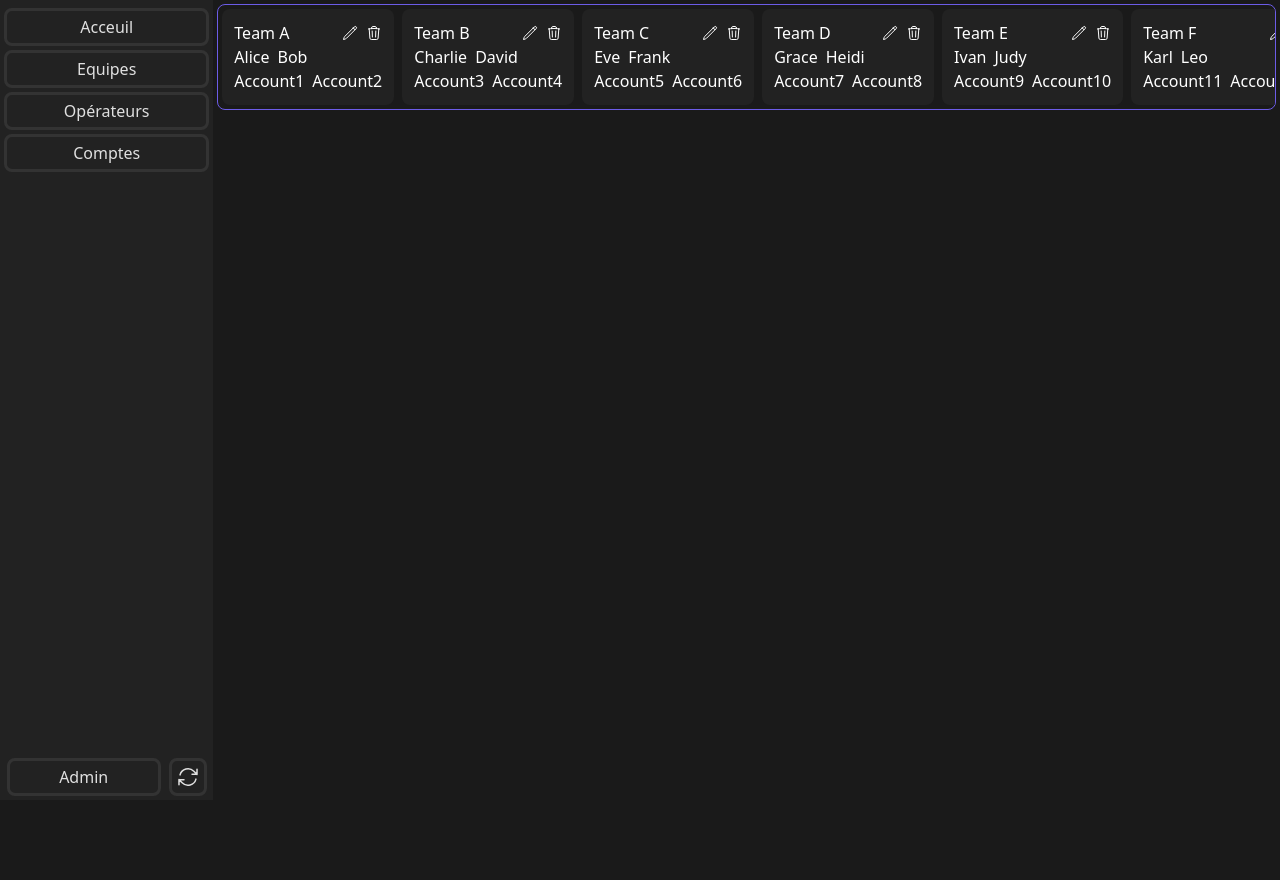
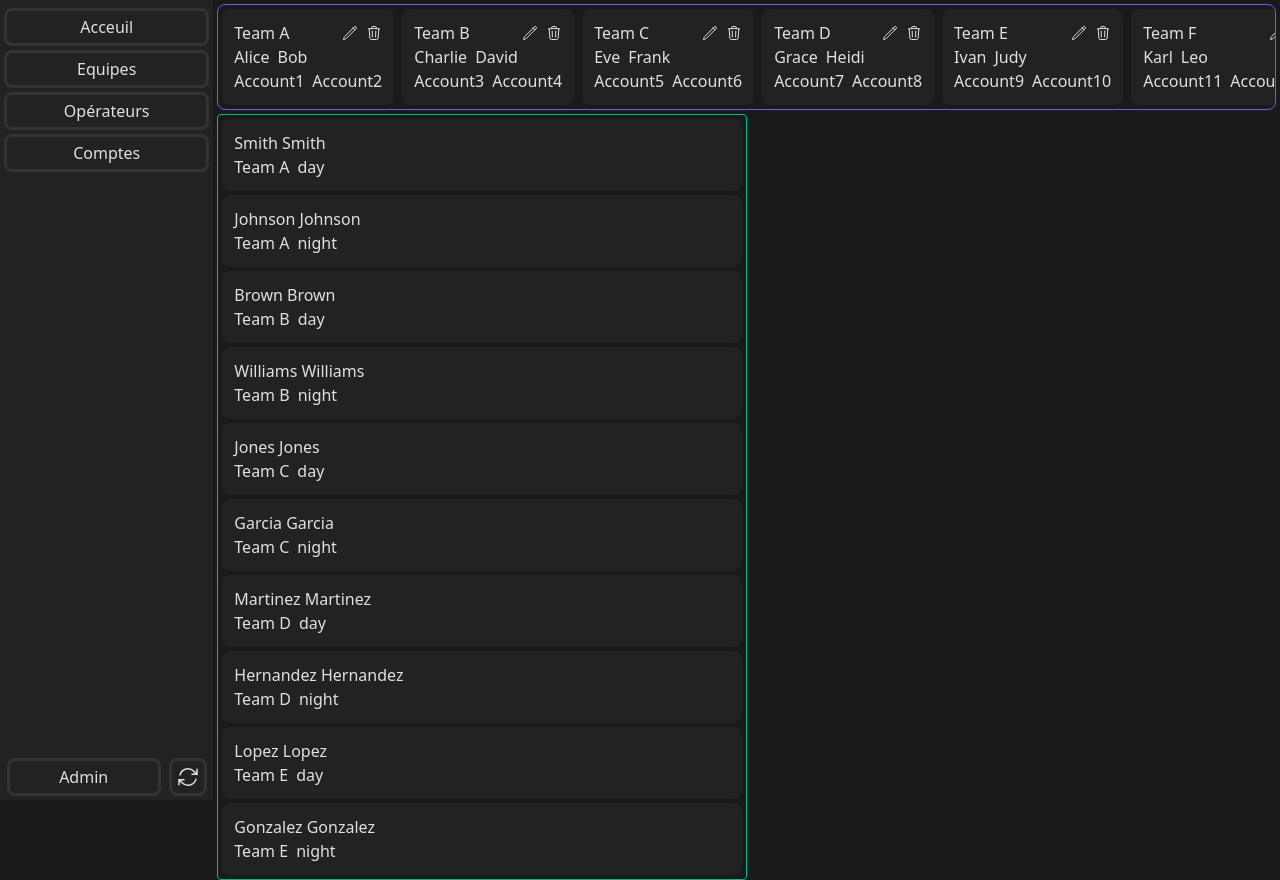
Before and after one commit to wallcreation/OPS-Front, a Vue app: page /admin/dashboard in a window 1280 px wide. Before the commit the page ends 800 px from the top, so only its background shows below. Built offline with nearby package versions, Linux system fonts and the light colour scheme.

Commit message:
feat: add OperatorCard component and integrate it into AdminDashboard

```diff
--- a/src/components/AdminDashboard.vue
+++ b/src/components/AdminDashboard.vue
@@ -1,5 +1,6 @@
 <script setup>
 import TeamCard from './TeamCard.vue'
+import OperatorCard from './OperatorCard.vue'
 import { ref } from 'vue'
 const teams = ref([
   { id: 1, name: 'Team A', operators: ['Alice', 'Bob'], accounts: ['Account1', 'Account2'] },
@@ -13,9 +14,21 @@ const teams = ref([
   { id: 9, name: 'Team I', operators: ['Quentin', 'Rupert'], accounts: ['Account17', 'Account18'] },
   { id: 10, name: 'Team J', operators: ['Sybil', 'Trent'], accounts: ['Account19', 'Account20'] },
 ])
+const operators = ref([
+  { id: 1, fname: 'Alice', lname: 'Smith', team: 'Team A', workat: 'day' },
+  { id: 2, fname: 'Bob', lname: 'Johnson', team: 'Team A', workat: 'night' },
+  { id: 3, fname: 'Charlie', lname: 'Brown', team: 'Team B', workat: 'day' },
+  { id: 4, fname: 'David', lname: 'Williams', team: 'Team B', workat: 'night' },
+  { id: 5, fname: 'Eve', lname: 'Jones', team: 'Team C', workat: 'day' },
+  { id: 6, fname: 'Frank', lname: 'Garcia', team: 'Team C', workat: 'night' },
+  { id: 7, fname: 'Grace', lname: 'Martinez', team: 'Team D', workat: 'day' },
+  { id: 8, fname: 'Heidi', lname: 'Hernandez', team: 'Team D', workat: 'night' },
+  { id: 9, fname: 'Ivan', lname: 'Lopez', team: 'Team E', workat: 'day' },
+  { id: 10, fname: 'Judy', lname: 'Gonzalez', team: 'Team E', workat: 'night' },
+])
 </script>
 <template>
-  <main class="p-1 w-5/6">
+  <main class="p-1 w-5/6 h-screen text-[#E0E0E0]">
     <div class="w-full flex rounded-lg border-1 border-[#6C5CE7] overflow-x-auto">
       <TeamCard
         v-for="team in teams"
@@ -26,5 +39,19 @@ const teams = ref([
         class="m-1 rounded-lg"
       />
     </div>
+    <div class="w-1/2 mt-1">
+      <div class="rounded border-1 border-[#00B894] overflow-y-auto">
+          <OperatorCard
+            v-for="operator in operators"
+            :key="operator.id"
+            :id="operator.id"
+            :fname="operator.fname"
+            :lname="operator.lname"
+            :team="operator.team"
+            :workat="operator.workat"
+            class="m-1 rounded-lg"
+          />
+      </div>
+    </div>
   </main>
 </template>
--- a/src/components/OperatorCard.vue
+++ b/src/components/OperatorCard.vue
@@ -0,0 +1,19 @@
+<script setup>
+import { ref } from 'vue'
+const props = defineProps({
+  id: Number,
+  fname: String,
+  lname: String,
+  team: String,
+  workat: String,
+})
+</script>
+<template>
+    <div class="bg-[#222222] p-3">
+        <h2> {{ lname }} {{ lname }}</h2>
+        <div class="flex gap-2">
+            <p>{{ team }}</p>
+            <p>{{ workat }}</p>
+        </div>
+    </div>
+</template>
--- a/src/components/TeamCard.vue
+++ b/src/components/TeamCard.vue
@@ -15,7 +15,7 @@ const props = defineProps({
 })
 </script>
 <template>
-  <div class="bg-[#222222] text-white p-3">
+  <div class="bg-[#222222] p-3">
     <div class="flex items-center justify-between">
       <h2>{{ name }}</h2>
       <div class="flex gap-2">
--- a/src/views/AdminView.vue
+++ b/src/views/AdminView.vue
@@ -5,6 +5,6 @@ import AdminDashboard from '@/components/AdminDashboard.vue';
 <template>
     <div class="flex h-screen">
         <AdminSide class="w-1/6"/>
-        <AdminDashboard/>
+        <AdminDashboard class="h-screen"/>
     </div>
 </template>
```
